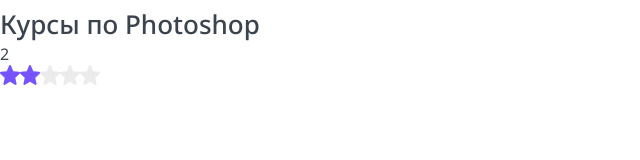
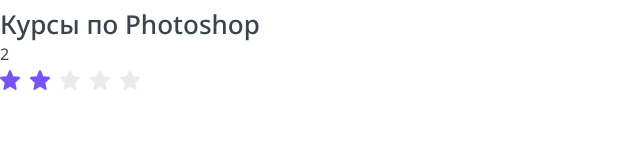
Before and after one commit to mr-scrpt/nextjs-top-app, a Next.js app: page / in a window 1280 px wide. Shown: the top 160 px of the page, without its empty margins (0-640 px from the left). Built offline with nearby package versions, Linux system fonts and the light colour scheme.

Commit message:
refactored: rating

```diff
--- a/components/Rating/Rating.module.css
+++ b/components/Rating/Rating.module.css
@@ -3,6 +3,12 @@
 
 .rating__inner {
   display: flex;
+
+  margin: 0 -5px;
+}
+
+.rating__icon {
+  padding: 5px;
 }
 
 .rating__icon_dafault {
--- a/components/Rating/Rating.tsx
+++ b/components/Rating/Rating.tsx
@@ -11,7 +11,7 @@
   className
  }: RatingProps ) : JSX.Element => {
 
-  const [ ratingArray ] = useState<string[]>(new Array(ratingMax).fill(''));
+  const [ ratingArray ] = useState<number[]>(Array.from({ length: ratingMax }, (v, i) => i) );
   const [ ratingActual, setRatingActual ] = useState<number>(ratingCurrent);
   useEffect(() => {
     setRatingActual(ratingCurrent);
@@ -58,18 +58,20 @@
     <div className={ ratingClass }>
       <div className={ styles.rating__inner }>
 
-        {ratingArray.map((_, idx)=> (
-          <>
+        {ratingArray.map((v,  idx )=> (
+          <span
+            className={ isIconActive( idx < ratingActual ) }
+            key={ v }
+            onMouseOver={ (): void=> { onHover(idx + 1);} }
+            onMouseLeave={ (): void=> { onLeave(ratingCurrent);} }
+            onClick={ (): void => { setOuterRating(idx + 1);} }
+          >
             <IconStar
-              className={ isIconActive( idx < ratingActual ) }
-              key={ idx }
-              onMouseOver={ (): void=> { onHover(idx+1);} }
-              onMouseLeave={ (): void=> { onLeave(ratingCurrent);} }
-              onClick={ (): void => { setOuterRating(idx + 1);} }
+              className={ styles.rating__svg }
               tabIndex={ tabIndexEnable(isEditable) }
               onKeyDown={ (e: KeyboardEvent<SVGAElement>): void =>{ onHandleSpace(idx + 1, e); } }
           />
-          </>
+          </span>
           )
         )}
 
--- a/pages/index.tsx
+++ b/pages/index.tsx
@@ -14,6 +14,7 @@
       <Rating
         setRating={ setRating }
         ratingCurrent={ rating }
+
         isEditable={ true }/>
     </>
 
```
